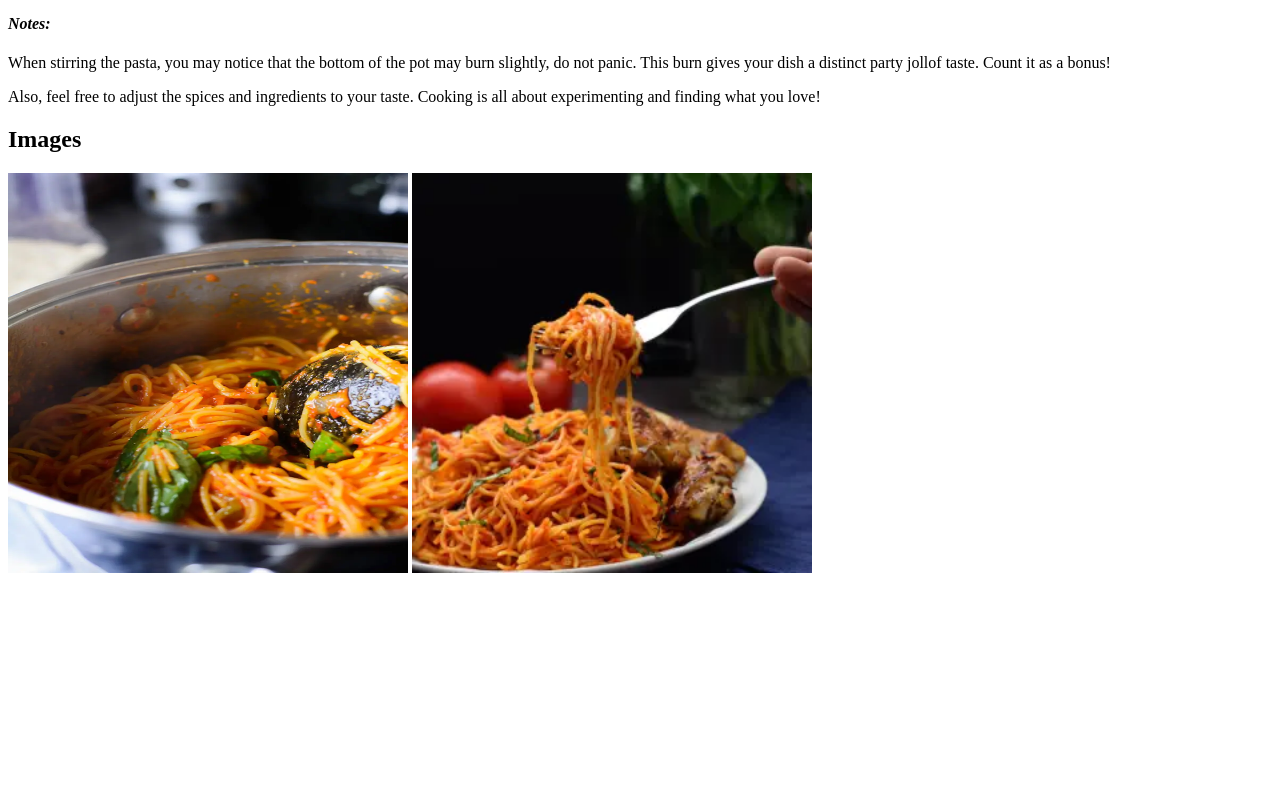
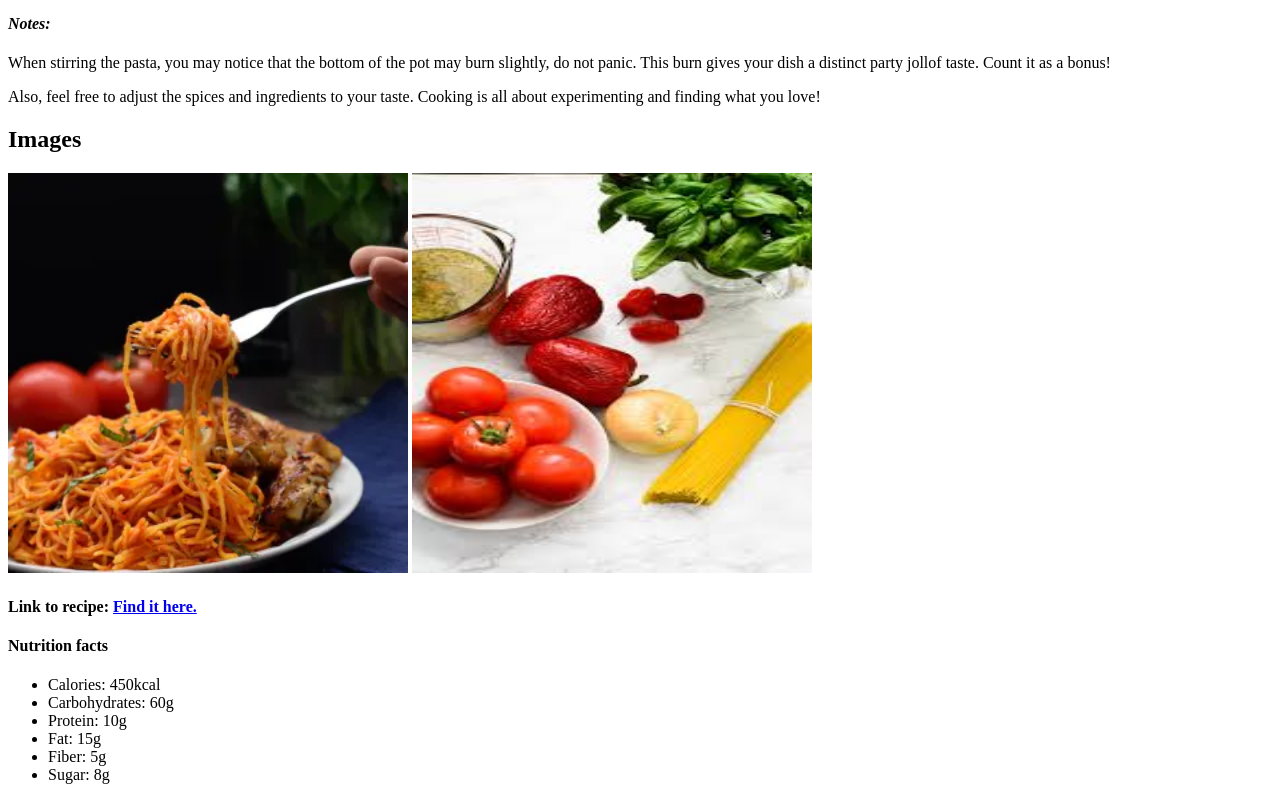
Before and after one commit to demi05/Recipe-Page, a plain HTML site: page recipe.html in a window 1280 px wide. Shown: the part 873-1673 px from the top of the page. Before the commit the page ends 1458 px from the top, so only its background shows below. Drawn offline with Linux system fonts and the light colour scheme.

Commit message:
added more info

```diff
--- a/recipe.html
+++ b/recipe.html
@@ -59,8 +59,23 @@
         </section>
         <section>
             <h2>Images</h2>
-            <img src="./images/jollof-spaghetti-ready-in-pot.webp" alt="jollof spaghetti in pot" width="400" height="400">
             <img src="./images/jollof-spaghetti.webp" alt="jollof spaghetti plated" width="400" height="400">
+            <img src="./images/ingredients.jpeg" alt="jollof spaghetti in pot" width="400" height="400">
+        </section>
+
+        <section>
+            <h4>Link to recipe: <a href="https://www.yummymedley.com/jollof-spaghetti/" target="_blank">Find it here.</a></h4>
+            <div>
+                <h4>Nutrition facts</h4>
+                <ul>
+                    <li>Calories: 450kcal</li>
+                    <li>Carbohydrates: 60g</li>
+                    <li>Protein: 10g</li>
+                    <li>Fat: 15g</li>
+                    <li>Fiber: 5g</li>
+                    <li>Sugar: 8g</li>
+                </ul>
+            </div>
         </section>
     </main>
 </body>
```
Also changed, not shown: images/ingredients.jpeg (added), images/jollof-spaghetti-ready-in-pot.webp (deleted).
